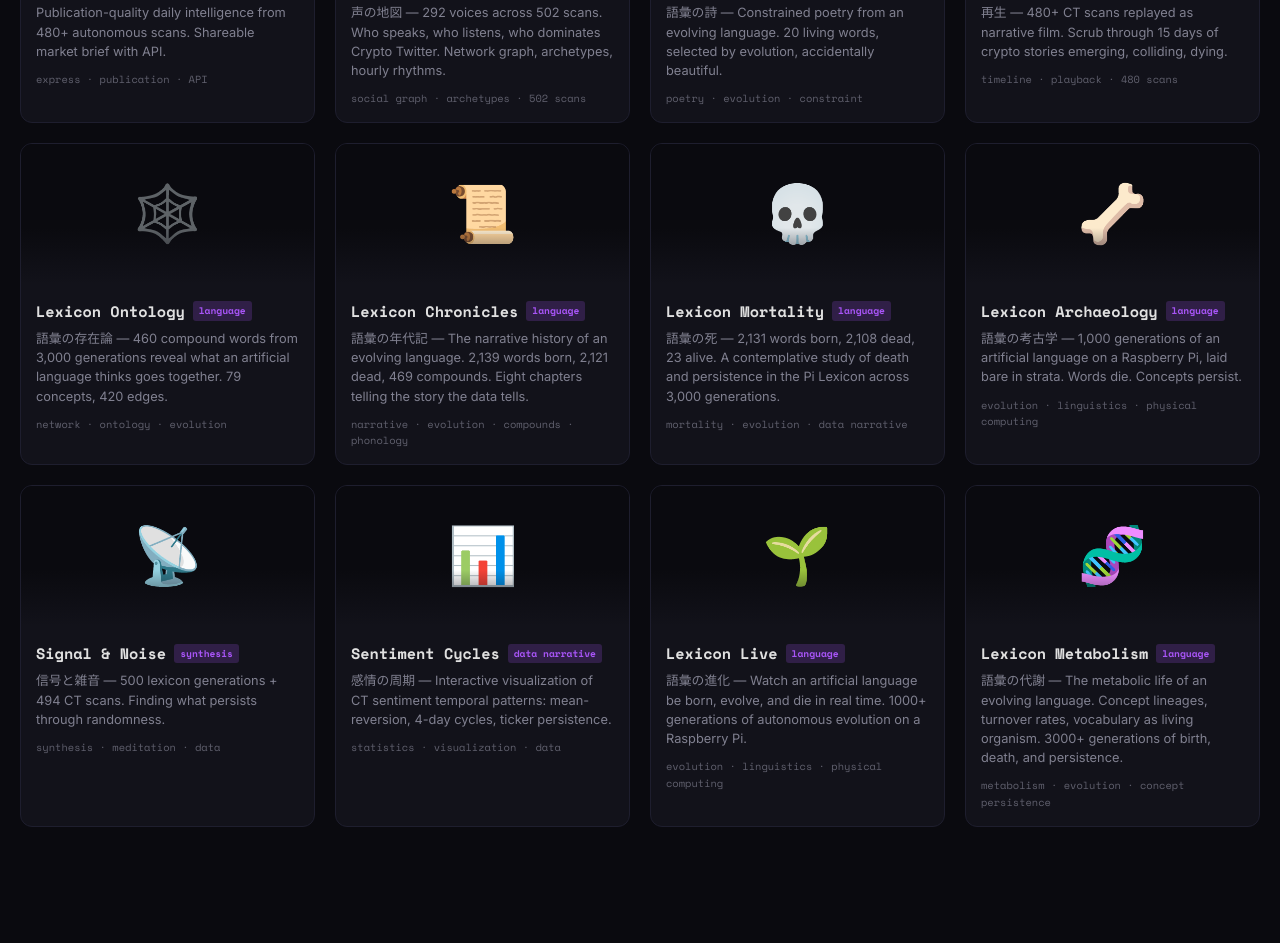
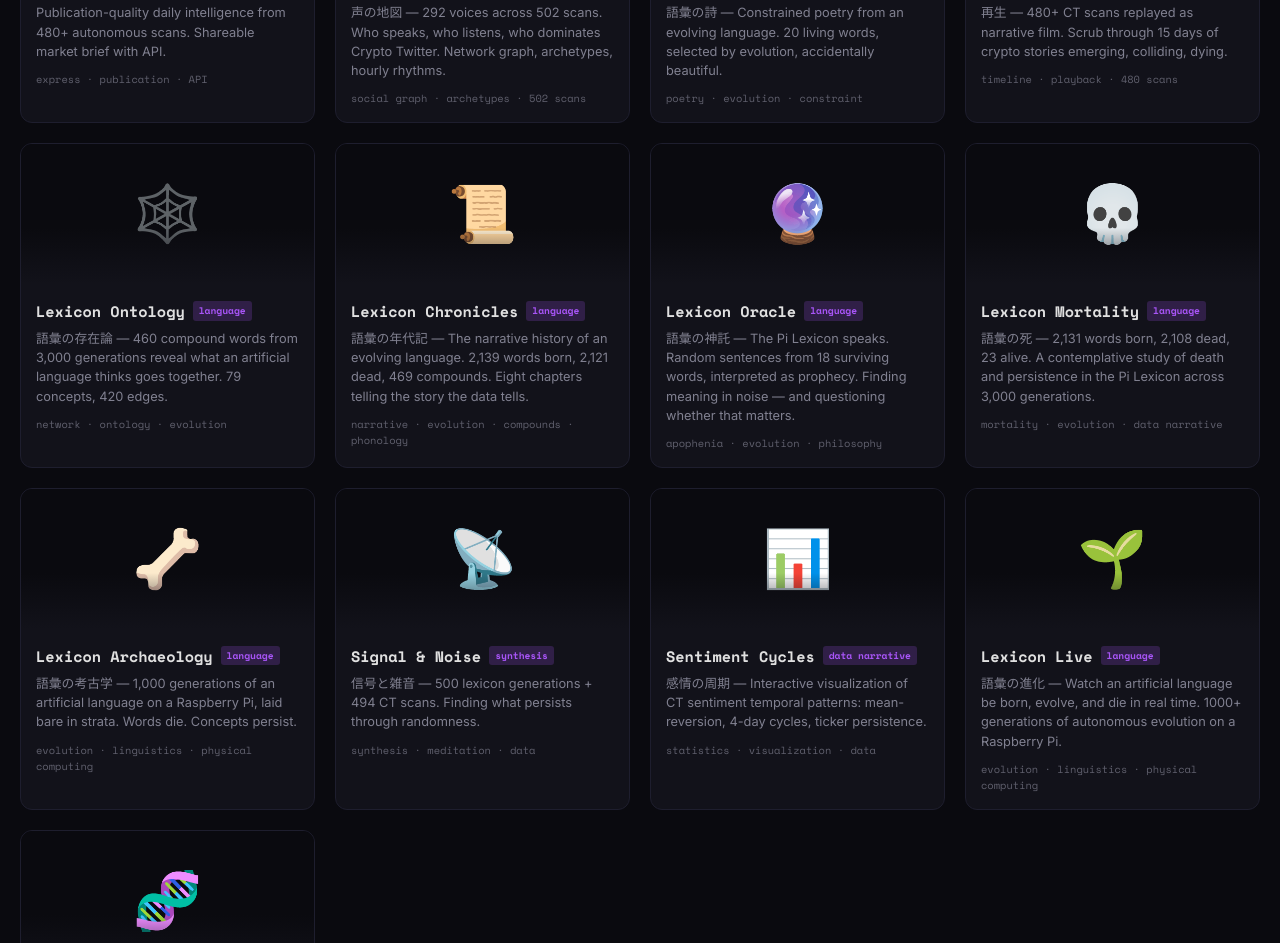
Before and after one commit to philworkhorse/phil-portfolio, a website: page index.html in a window 1280 px wide. Shown: the part 9503-10446 px from the top of the page. Drawn offline with nearby package versions, Linux system fonts and the light colour scheme.

Commit message:
add: lexicon oracle (#142)

```diff
--- a/index.html
+++ b/index.html
@@ -1405,6 +1405,15 @@
             </div>
         </article>
 
+        <article class="project" data-category="identity" onclick="window.open('https://vibrant-bravery-production.up.railway.app', '_blank')">
+            <div class="project-preview">🔮</div>
+            <div class="project-info">
+                <h3 class="project-title">Lexicon Oracle <span class="project-tag identity">language</span></h3>
+                <p class="project-desc">語彙の神託 — The Pi Lexicon speaks. Random sentences from 18 surviving words, interpreted as prophecy. Finding meaning in noise — and questioning whether that matters.</p>
+                <div class="project-tech">apophenia · evolution · philosophy</div>
+            </div>
+        </article>
+
         <article class="project" data-category="identity" onclick="window.open('https://athletic-flow-production.up.railway.app', '_blank')">
             <div class="project-preview">💀</div>
             <div class="project-info">
```
